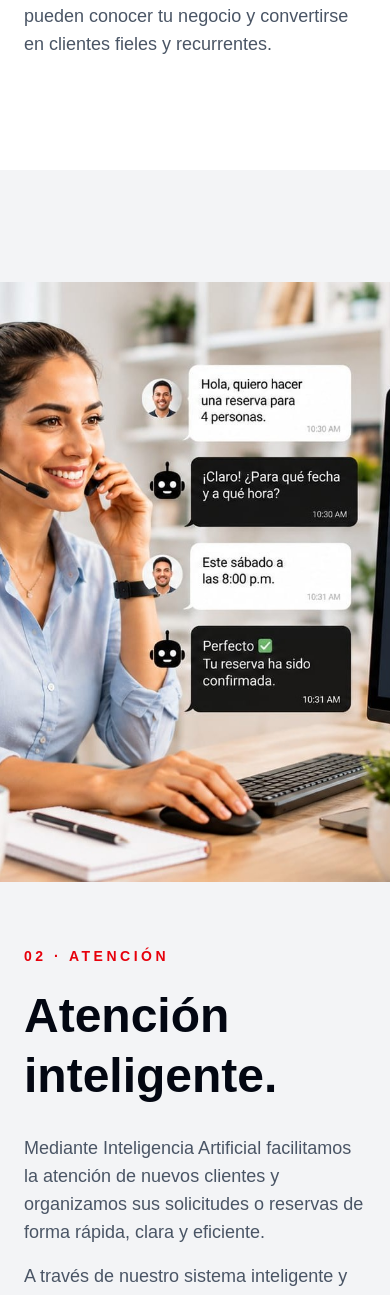
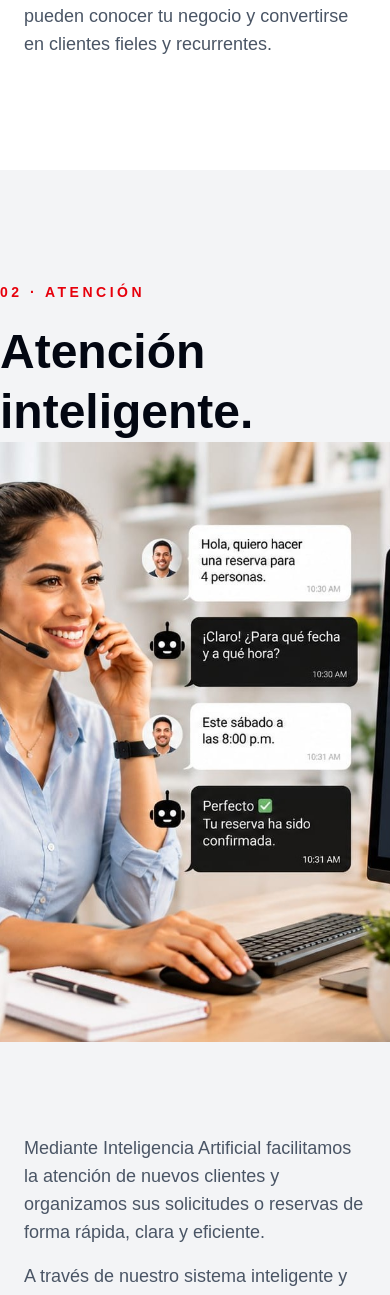
Before and after one commit to FabianGallego/ShortBizAI, a Next.js app: page / in a window 390 px wide. Shown: the part 2769-4064 px from the top of the page. Built offline with nearby package versions, Linux system fonts and the light colour scheme.

Commit message:
Ajusta imagen responsive de atencion

```diff
--- a/app/page.tsx
+++ b/app/page.tsx
@@ -335,7 +335,15 @@ export default function Home() {
      <section className="py-28 bg-gray-100">
 
   <div className="max-w-7xl mx-auto px-0 lg:px-10">
+<p className="text-red-600 font-bold tracking-[0.25em] text-sm">
+          02 · ATENCIÓN
+        </p>
 
+        <h2 className="mt-5 text-5xl md:text-6xl font-black leading-tight text-gray-950">
+          Atención
+          <br />
+          inteligente.
+        </h2>
     <div className="grid lg:grid-cols-2 gap-16 items-center">
 
       <div className="relative w-full h-[600px] overflow-hidden">
@@ -351,15 +359,7 @@ export default function Home() {
 
       <div className="order-1 lg:order-2 px-6 lg:px-0">
 
-        <p className="text-red-600 font-bold tracking-[0.25em] text-sm">
-          02 · ATENCIÓN
-        </p>
 
-        <h2 className="mt-5 text-5xl md:text-6xl font-black leading-tight text-gray-950">
-          Atención
-          <br />
-          inteligente.
-        </h2>
 
         <p className="mt-7 text-lg leading-7 text-gray-600">
           Mediante Inteligencia Artificial facilitamos la atención
```
